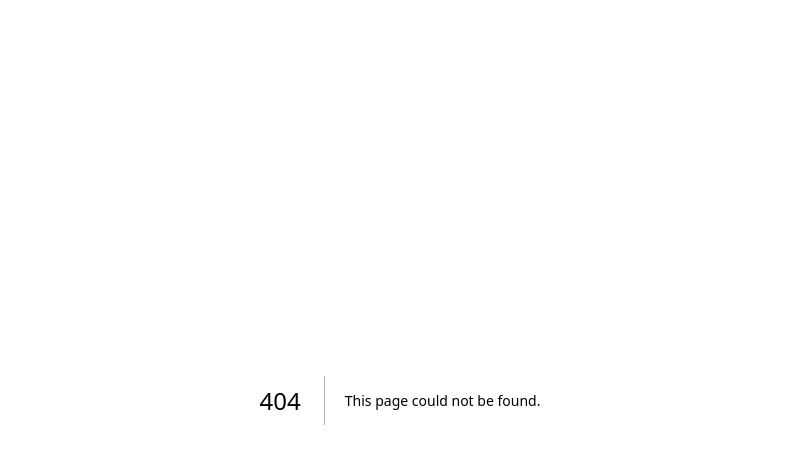
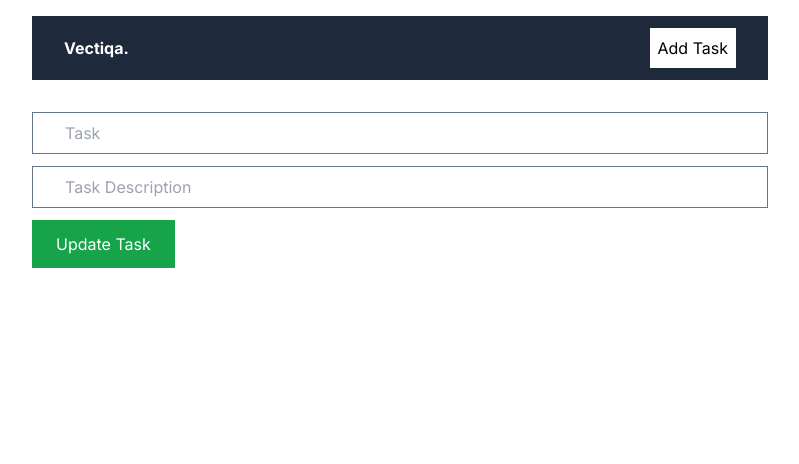
Before and after one commit to MdAatif-Tegginmani/Task-App, a Next.js app: page /editTask/123 in a window 1280 px wide. Before the commit this address had no page. Shown: the top 464 px of the page, without its empty margins (240-1039 px from the left). Built offline with nearby package versions, Linux system fonts and the light colour scheme.

Commit message:
frontend

```diff
--- /dev/null
+++ b/app/addTask/page.jsx
@@ -0,0 +1,17 @@
+export default function AddTopic() {
+  return (
+    <form className="flex flex-col gap-3">
+      <input
+        className="border border-slate-500 px-8 py-2"
+        type="text"
+        placeholder="Task "
+      />
+      <input
+        className="border border-slate-500 px-8 py-2"
+        type="text"
+        placeholder="Task Description"
+      />
+      <button className="bg-green-600 text-white py-3 px-6 w-fit">Add Task</button>
+    </form>
+  );
+}
--- /dev/null
+++ b/app/editTask/[id]/page.jsx
@@ -0,0 +1,11 @@
+import EditTaskForm from "@/components/EditTaskForm"
+
+export default function EditTask (){
+    return  <EditTaskForm />
+
+
+
+
+
+
+}
--- a/app/layout.js
+++ b/app/layout.js
@@ -1,3 +1,4 @@
+import Navbar from '@/components/Navbar'
 import './globals.css'
 import { Inter } from 'next/font/google'
 
@@ -11,7 +12,14 @@ export const metadata = {
 export default function RootLayout({ children }) {
   return (
     <html lang="en">
-      <body className={inter.className}>{children}</body>
+      <body className={inter.className}>
+        <div className='max-w-3xl mx-auto p-4 '>
+          <Navbar />
+          <div className='mt-8'>
+          {children}
+          </div>
+        </div>
+      </body>
     </html>
   )
 }
--- a/app/page.jsx
+++ b/app/page.jsx
@@ -1,12 +1,12 @@
-import Navbar from '@/components/navbar'
-import Image from 'next/image'
+import TopicList from "@/components/TopicList";
+
 
 export default function Home() {
   return (
-    <main>
-      <Navbar />
+    <>
+      <TopicList/>
+    </>
 
-    </main>
 
   )
 }
--- /dev/null
+++ b/components/EditTaskForm.jsx
@@ -0,0 +1,21 @@
+import React from 'react'
+
+const EditTaskForm = () => {
+  return (
+    <form className="flex flex-col gap-3">
+      <input
+        className="border border-slate-500 px-8 py-2"
+        type="text"
+        placeholder="Task "
+      />
+      <input
+        className="border border-slate-500 px-8 py-2"
+        type="text"
+        placeholder="Task Description"
+      />
+      <button className="bg-green-600 text-white py-3 px-6 w-fit">Update Task</button>
+    </form>
+  )
+}
+
+export default EditTaskForm
--- a/components/Navbar.jsx
+++ b/components/Navbar.jsx
@@ -3,9 +3,9 @@ import Link from 'next/link'
 
 const Navbar = () => {
   return (
-   <nav>
-        <Link href={'/'} className='bg-black'>Vectiqa</Link>
-        <Link href={'/addTask'}>Add Task</Link>
+   <nav className='flex justify-between items-center bg-slate-800 px-8 py-3'>
+        <Link className='text-white font-bold' href={'/'} >Vectiqa. </Link>
+        <Link className='bg-white p-2' href={'/addTask'}>Add Task</Link>
    </nav>
   )
 }
--- /dev/null
+++ b/components/RemoveBtn.jsx
@@ -0,0 +1,13 @@
+import React from 'react'
+import { HiOutlineTrash } from 'react-icons/hi'
+
+const RemoveBtn = () => {
+  return (
+    <button className='text-red-400'>
+        <HiOutlineTrash  size={24} />
+
+    </button>
+  )
+}
+
+export default RemoveBtn
--- /dev/null
+++ b/components/TopicList.jsx
@@ -0,0 +1,25 @@
+import React from 'react'
+import Link from 'next/link'
+import RemoveBtn from './RemoveBtn'
+import {HiPencilAlt} from 'react-icons/hi'
+
+const TopicList = () => {
+  return (
+    <>
+    <div className='p-4 border border-slate-300 my-3 flex justify-between gap-5 items-start'>
+        <div>
+            <h2 className='font-bold text-2xl'>Topic Title</h2>
+            <div>Topic Description</div>
+        </div>
+        <div className='flex gap-2'>
+            <RemoveBtn />
+            <Link href={'/editTask/123'} ></Link>
+            <HiPencilAlt size={24} />
+        </div>
+    </div>
+
+    </>
+  )
+}
+
+export default TopicList
```
